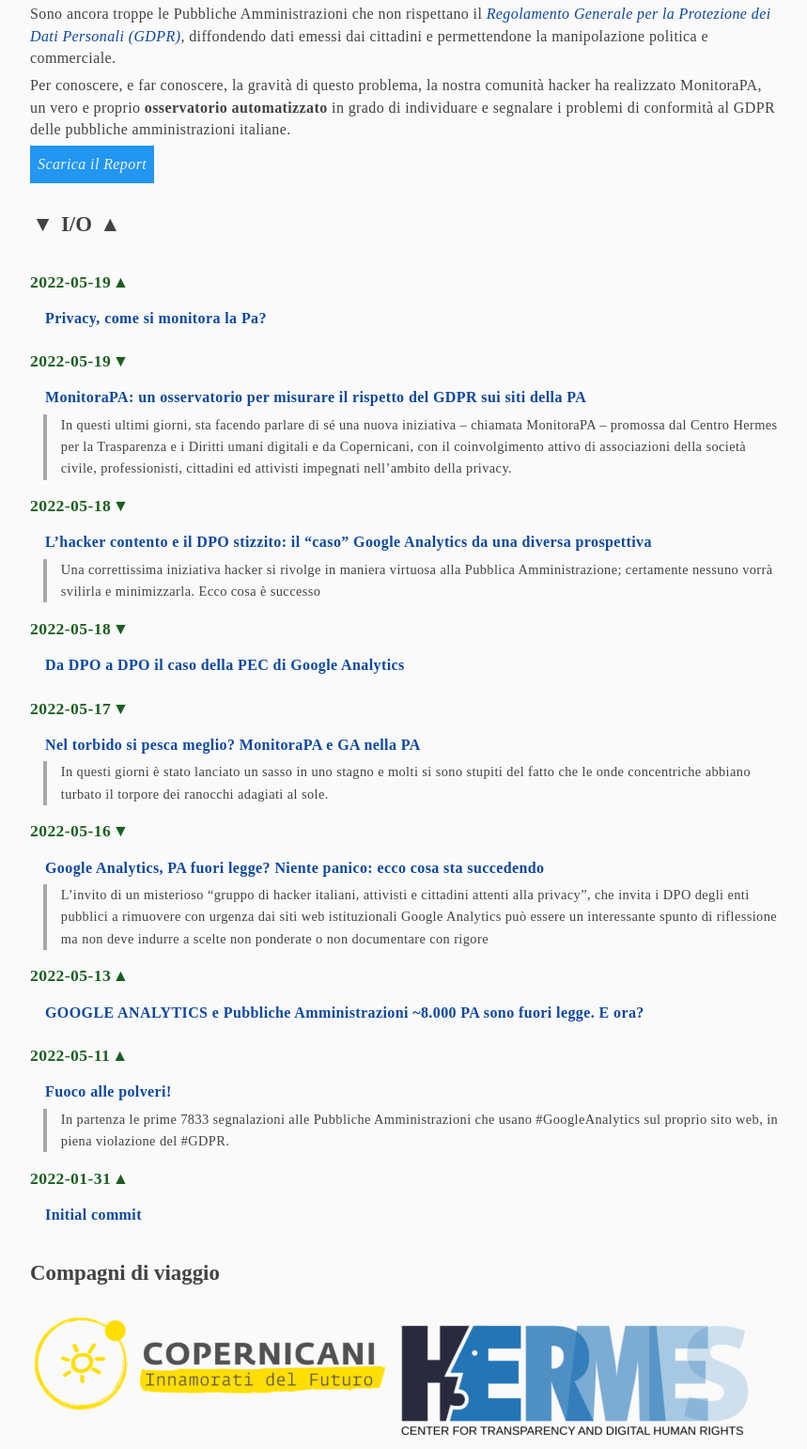
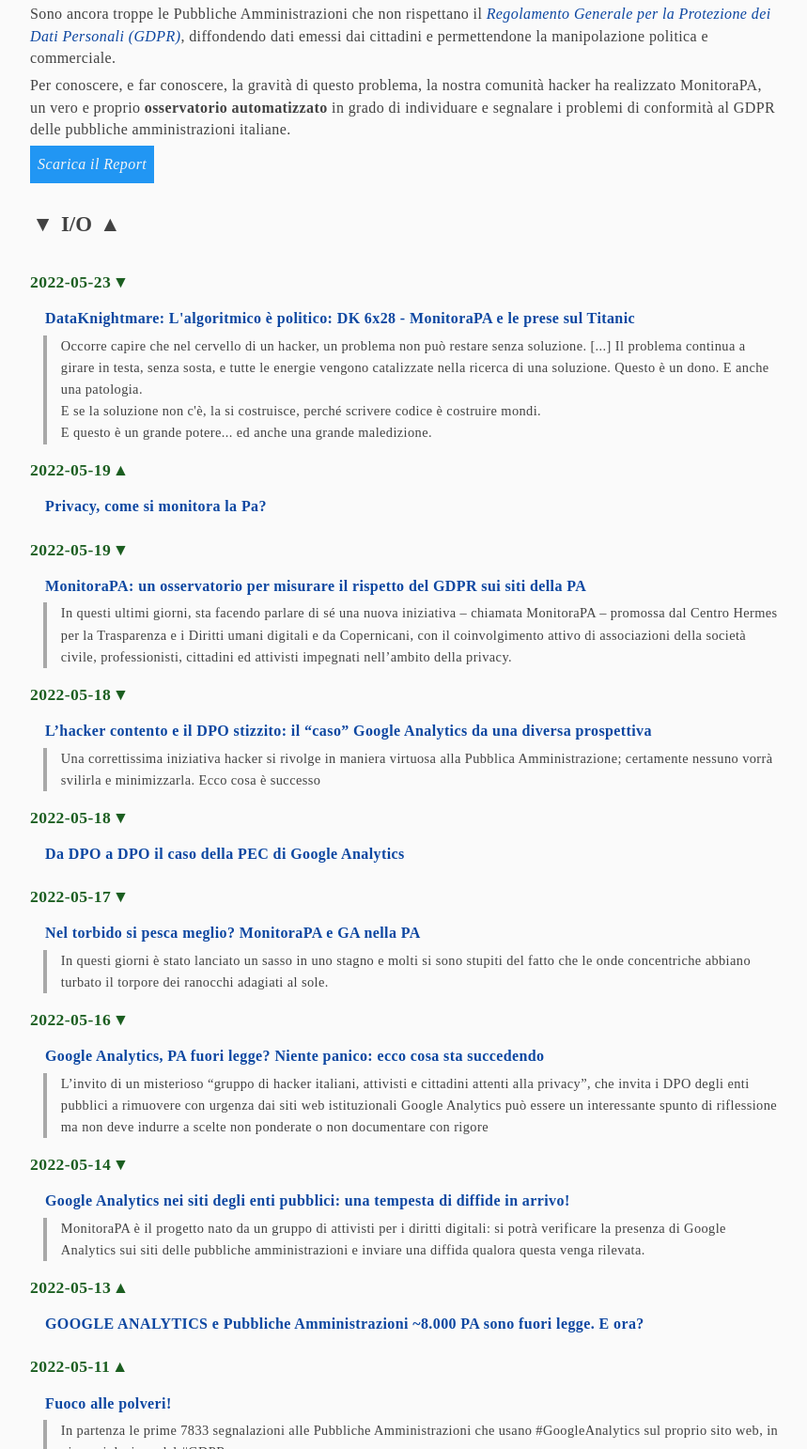
Before and after one commit to MonitoraPA/web, a plain HTML site: page index.html in a window 1280 px wide. Shown: the part 512-2054 px from the top of the page at 94% size, without its empty margins (208-1067 px from the left). Drawn offline with Linux system fonts and the light colour scheme; a web font is replaced by a local one.

Commit message:
index.html: add articles about Monitora PA

```diff
--- a/index.html
+++ b/index.html
@@ -92,6 +92,20 @@
         <section class="news">
             <h2><i class="icon-eye"></i> <span>I/O </span><i class="icon-pen"></i></h2>
             <p>
+                <label>2022-05-23<i class="icon-eye"></i></label>
+                <a target="_blank" rel="noopener nofollow ugc"
+                    title="Ascolta l'eposodio di DataKnightmare su www.spreaker.com (nuova finestra)"
+                    href="https://www.spreaker.com/user/runtime/dk-6x28">
+                    DataKnightmare: L'algoritmico è politico: DK 6x28 - MonitoraPA e le prese sul Titanic
+                </a>
+                <cite>
+                    Occorre capire che nel cervello di un hacker, un problema non può restare senza soluzione. [...]
+                    Il problema continua a girare in testa, senza sosta, e tutte le energie vengono catalizzate nella ricerca di una soluzione.
+                    Questo è un dono. E anche una patologia. <br/>E se la soluzione non c'è, la si costruisce, perché scrivere codice è costruire mondi.<br/>
+                    E questo è un grande potere... ed anche una grande maledizione.
+                </cite>
+            </p>
+            <p>
                 <label>2022-05-19<i class="icon-pen"></i></label>
                 <a target="_blank" rel="noopener nofollow ugc"
                     title="Visualizza il video su www.twitch.tv (nuova finestra)"
@@ -160,6 +174,20 @@
                     ponderate o non documentare con rigore
                 </cite>
             </p>
+            <p>
+                <label>2022-05-14<i class="icon-eye"></i></label>
+                <a target="_blank" rel="noopener nofollow ugc"
+                    title="Leggi su www.infosec.news (nuova finestra)"
+                    href="https://www.infosec.news/2022/05/14/news/riservatezza-dei-dati/google-analytics-nei-siti-degli-enti-pubblici-una-tempesta-di-diffide-in-arrivo/">
+                    Google Analytics nei siti degli enti pubblici: una tempesta di diffide in arrivo!
+                </a>
+                <cite>
+                    MonitoraPA è il progetto nato da un gruppo di attivisti per i diritti digitali:
+                    si potrà verificare la presenza di Google Analytics sui siti delle pubbliche
+                    amministrazioni e inviare una diffida qualora questa venga rilevata.
+                </cite>
+            </p>
+
             <p>
                 <label>2022-05-13<i class="icon-pen"></i></label>
                 <a target="_blank" rel="noopener nofollow ugc"
```
